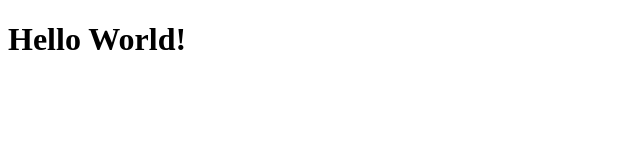
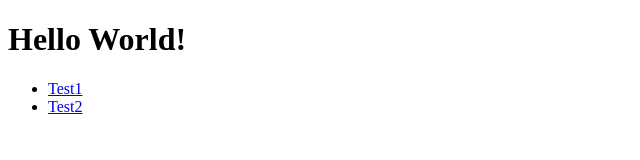
Before and after one commit to MShcherbyna/MShcherbyna.github.io, a plain HTML site: page index.html in a window 1280 px wide. Shown: the whole page, without its empty margins (0-640 px from the left). Drawn offline with Linux system fonts and the light colour scheme.

Commit message:
test link

```diff
--- a/index.html
+++ b/index.html
@@ -6,5 +6,9 @@
 </head>
 <body>
 	<h1>Hello World!</h1>
+	<ul>
+		<li><a href="test.html">Test1</a></li>
+		<li><a href="test2.html">Test2</a></li>
+	</ul>
 </body>
 </html>
```
Also changed, not shown: test.html (added), test2.html (added).
